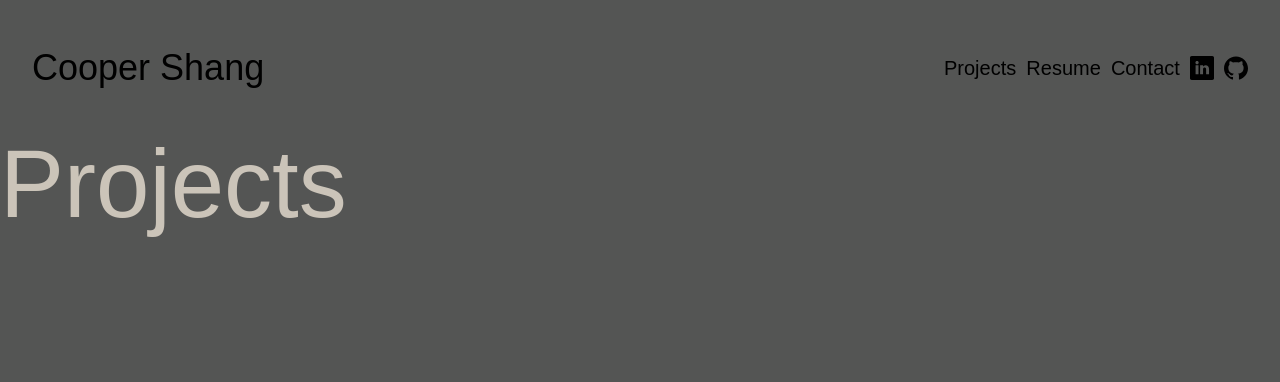
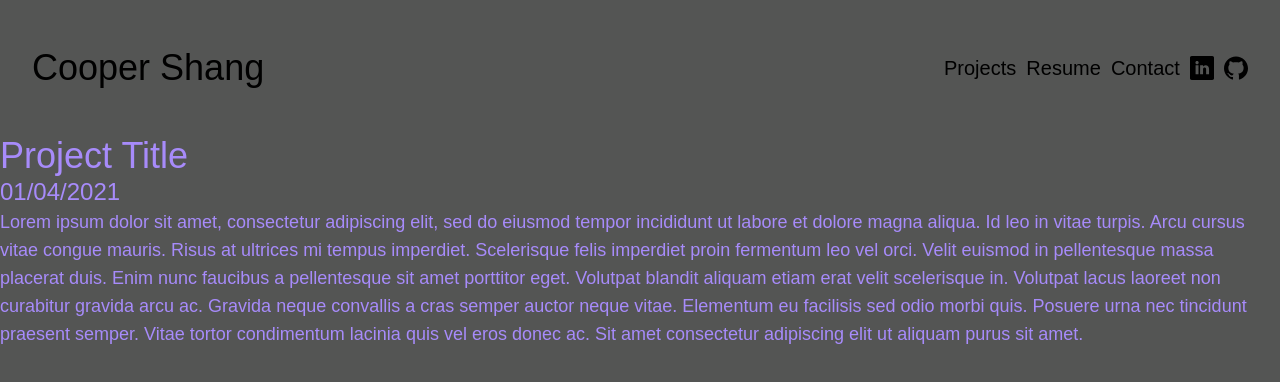
Before and after one commit to vvEii/portfolio, a React (Create React App) app: page /projects in a window 1280 px wide. Shown: the top 382 px of the page. Built offline with nearby package versions, Linux system fonts and the light colour scheme.

Commit message:
Add Card component

```diff
--- /dev/null
+++ b/src/components/Card.js
@@ -0,0 +1,25 @@
+import React from 'react';
+
+const Card = () => {
+  return (
+    <div className='flex flex-col items-start justify-items-center'>
+      <div className='text-4xl text-purple-400'>Project Title</div>
+      <div className='text-2xl text-purple-400'>01/04/2021</div>
+      <div className='text-lg text-purple-400'>
+        Lorem ipsum dolor sit amet, consectetur adipiscing elit, sed do eiusmod
+        tempor incididunt ut labore et dolore magna aliqua. Id leo in vitae
+        turpis. Arcu cursus vitae congue mauris. Risus at ultrices mi tempus
+        imperdiet. Scelerisque felis imperdiet proin fermentum leo vel orci.
+        Velit euismod in pellentesque massa placerat duis. Enim nunc faucibus a
+        pellentesque sit amet porttitor eget. Volutpat blandit aliquam etiam
+        erat velit scelerisque in. Volutpat lacus laoreet non curabitur gravida
+        arcu ac. Gravida neque convallis a cras semper auctor neque vitae.
+        Elementum eu facilisis sed odio morbi quis. Posuere urna nec tincidunt
+        praesent semper. Vitae tortor condimentum lacinia quis vel eros donec
+        ac. Sit amet consectetur adipiscing elit ut aliquam purus sit amet.
+      </div>
+    </div>
+  );
+};
+
+export default Card;
--- a/src/pages/Projects.js
+++ b/src/pages/Projects.js
@@ -1,7 +1,12 @@
 import React from 'react';
+import Card from '../components/Card';
 
 const Projects = () => {
-  return <div className='text-gray-light text-8xl'>Projects</div>;
+  return (
+    <div className='text-gray-light text-8xl'>
+      <Card />
+    </div>
+  );
 };
 
 export default Projects;
```
